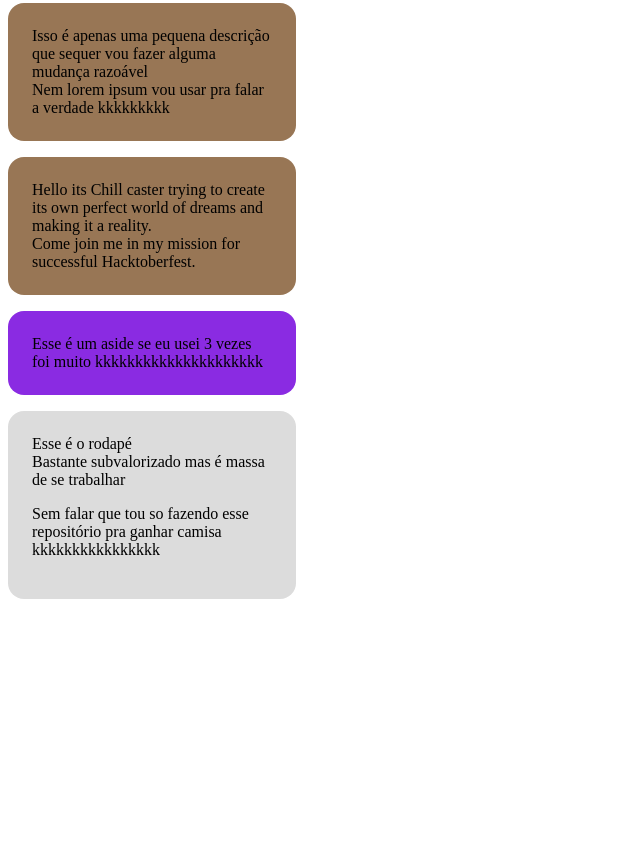
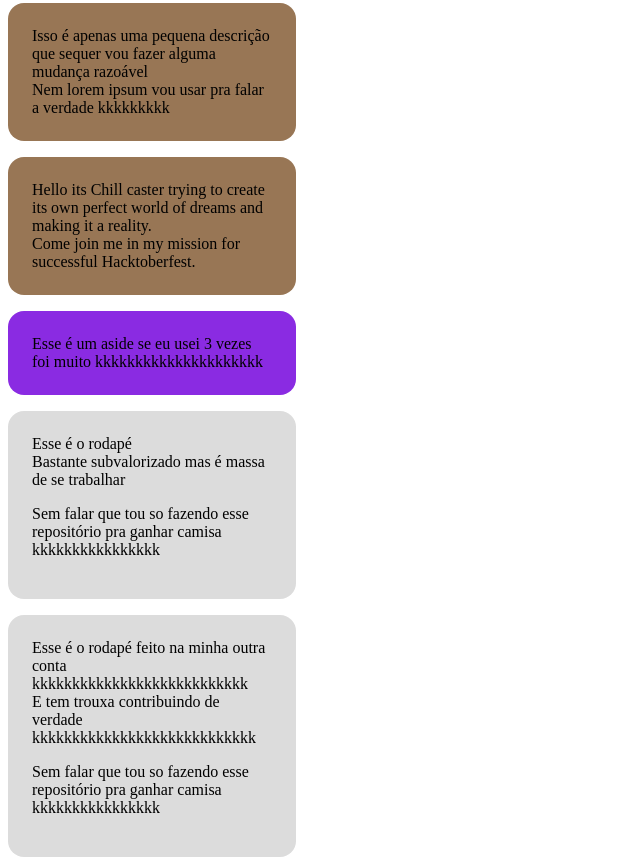
Before and after one commit to LucianFigueiredo/hf-site, a plain HTML site: page index.html in a window 1280 px wide. Shown: the part 474-1339 px from the top of the page, without its empty margins (0-640 px from the left). Before the commit the page ends 1081 px from the top, so only its background shows below. Drawn offline with Linux system fonts and the light colour scheme.

Commit message:
Update index.html

```diff
--- a/index.html
+++ b/index.html
@@ -48,5 +48,10 @@
             <span>Bastante subvalorizado mas é massa de se trabalhar</span>
             <p>Sem falar que tou so fazendo esse repositório pra ganhar camisa kkkkkkkkkkkkkkkk</p>
         </footer>
+        <footer>
+            <span>Esse é o rodapé feito na minha outra conta kkkkkkkkkkkkkkkkkkkkkkkkkkk</span>
+            <span>E tem trouxa contribuindo de verdade kkkkkkkkkkkkkkkkkkkkkkkkkkkk</span>
+            <p>Sem falar que tou so fazendo esse repositório pra ganhar camisa kkkkkkkkkkkkkkkk</p>
+        </footer>
     </body>
 </html>
```
